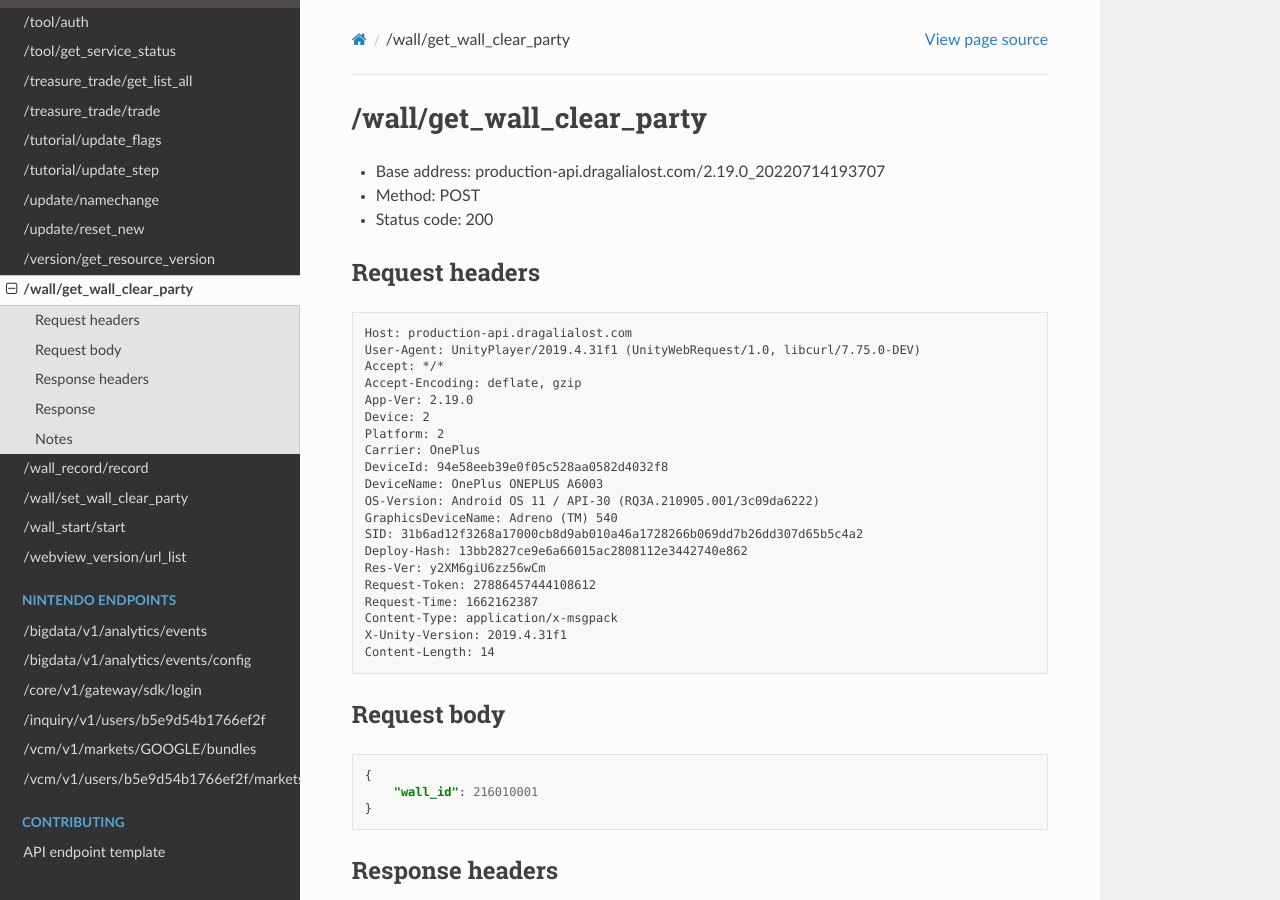
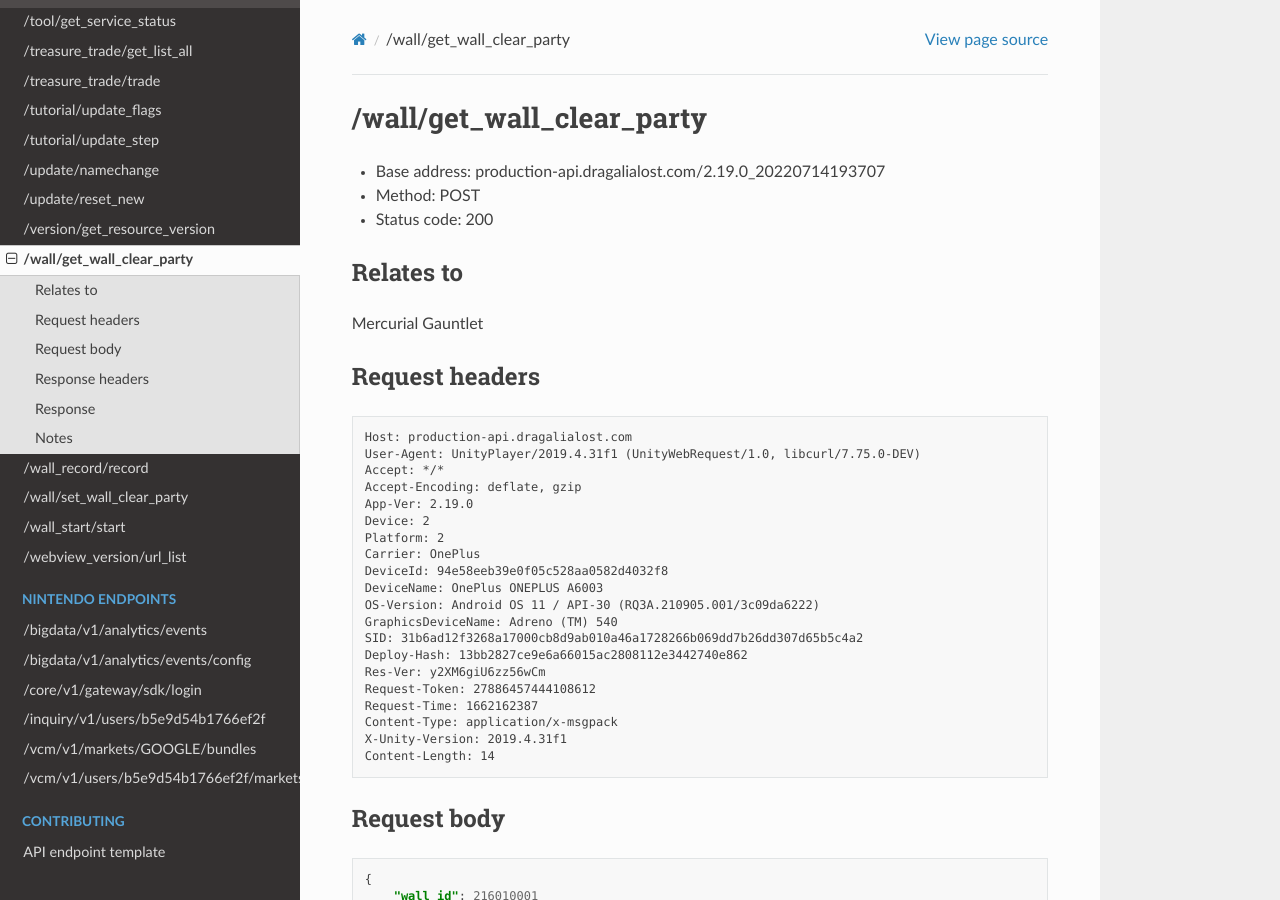
Before and after one commit to SapiensAnatis/dragalia-api-docs, a Sphinx documentation site: the page built from docs/source/dragalia/wall_get_wall_clear_party.rst, in a window 1280 px wide and 900 px high. Built offline with Sphinx 7.4.7 and the Read the Docs theme 2.0.0, drawn with Linux system fonts in a browser that asks for light colours.

Commit message:
add notes to some unclear ones

```diff
--- a/docs/source/dragalia/wall_get_wall_clear_party.rst
+++ b/docs/source/dragalia/wall_get_wall_clear_party.rst
@@ -4,6 +4,10 @@
 - Base address: production-api.dragalialost.com/2.19.0_20220714193707
 - Method: POST
 - Status code: 200
+
+Relates to
+----------
+Mercurial Gauntlet
 
 Request headers
 ----------------
--- a/docs/source/dragalia/wall_record_record.rst
+++ b/docs/source/dragalia/wall_record_record.rst
@@ -4,6 +4,10 @@
 - Base address: production-api.dragalialost.com/2.19.0_20220714193707
 - Method: POST
 - Status code: 200
+
+Relates to
+----------
+Mercurial Gauntlet
 
 Request headers
 ----------------
--- a/docs/source/dragalia/wall_set_wall_clear_party.rst
+++ b/docs/source/dragalia/wall_set_wall_clear_party.rst
@@ -4,6 +4,10 @@
 - Base address: production-api.dragalialost.com/2.19.0_20220714193707
 - Method: POST
 - Status code: 200
+
+Relates to
+----------
+Mercurial Gauntlet
 
 Request headers
 ----------------
--- a/docs/source/dragalia/wall_start_start.rst
+++ b/docs/source/dragalia/wall_start_start.rst
@@ -4,6 +4,10 @@
 - Base address: production-api.dragalialost.com/2.19.0_20220714193707
 - Method: POST
 - Status code: 200
+
+Relates to
+----------
+Mercurial Gauntlet
 
 Request headers
 ----------------
```
